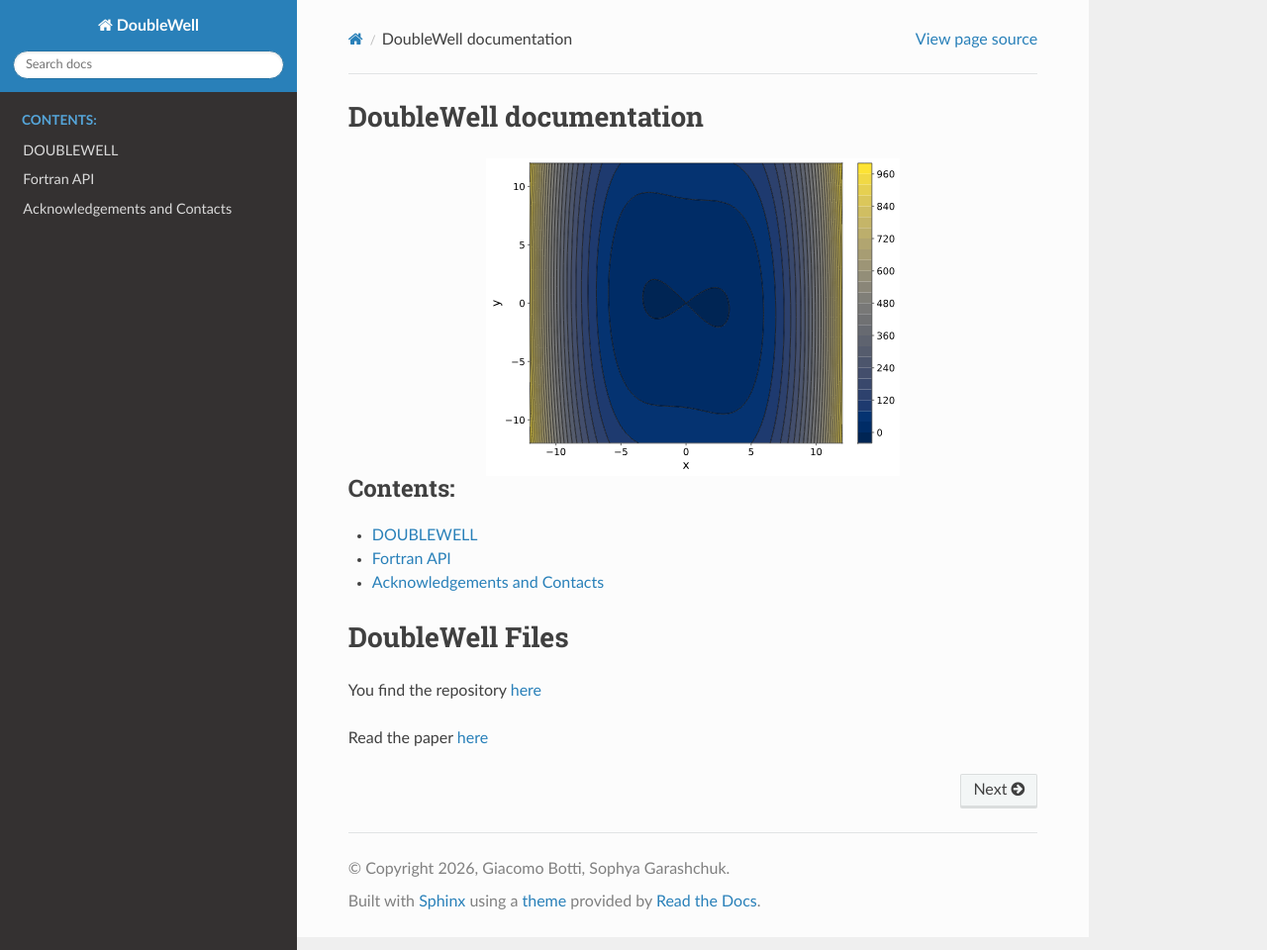
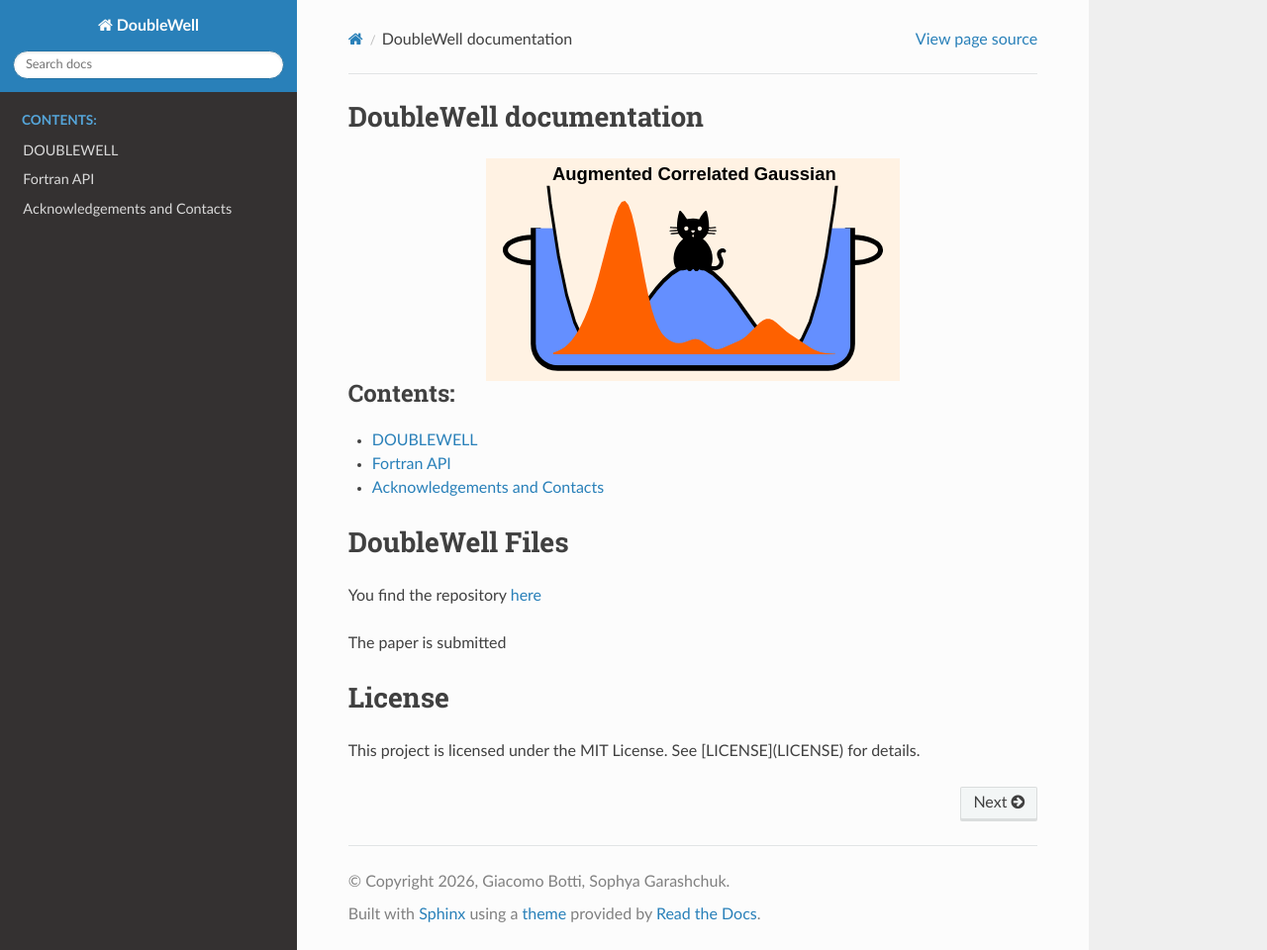
Before and after one commit to GiacomoBotti/DoubleWell, a Sphinx documentation site: the page built from docs/source/index.rst, in a window 1280 px wide and 960 px high. Shown: the whole window at 99% size. Built offline with Sphinx 7.4.7 and the Read the Docs theme 3.1.0, drawn with Linux system fonts in a browser that asks for light colours.

Commit message:
Clean up

```diff
--- a/docs/source/index.rst
+++ b/docs/source/index.rst
@@ -6,7 +6,7 @@
 DoubleWell documentation
 ========================
 
-.. image:: well.svg
+.. image:: TOC_website.svg
    :width: 60%
    :align: center
 
@@ -21,6 +21,12 @@
 DoubleWell Files
 ==========================================
 
-You find the repository `here <https://github.com/giacomande95-oss/dragonball-vispec.git>`_
+You find the repository `here <https://>`_
 
-Read the paper `here <https://doi.org/10.1063/5.0297591>`_
+The paper is submitted
+
+License
+========
+
+This project is licensed under the MIT License. See [LICENSE](LICENSE)
+for details.
```
Also changed, not shown: README.md (+3 -3 lines), docs/source/TOC_website.svg (added), 2 other files.
